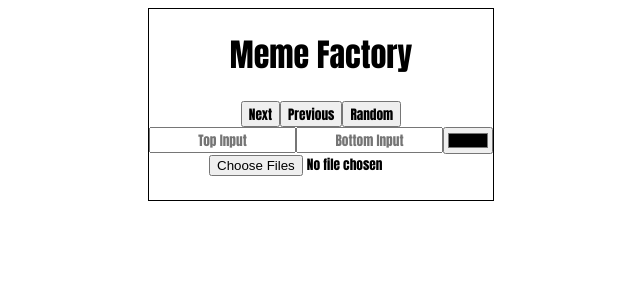
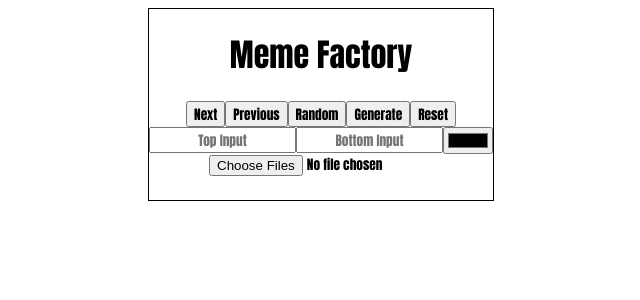
Before and after one commit to Elie-Soued/memeFactoryAngular, an Angular app: page / in a window 1280 px wide. Shown: the top 300 px of the page, without its empty margins (327-967 px from the left). Built offline with nearby package versions, Linux system fonts and the light colour scheme; no server answers.

Commit message:
Create the Generate and Reset functionalities

```diff
--- a/src/app/components/image-holder/image-holder.component.html
+++ b/src/app/components/image-holder/image-holder.component.html
@@ -4,6 +4,8 @@
       <button (click)="goNext()">Next</button>
       <button (click)="goBack()">Previous</button>
       <button (click)="goRandom()">Random</button>
+      <button (click)="generate(centralImageDom)">Generate</button>
+      <button (click)="reset()">Reset</button>
     </nav>
   </div>
 
@@ -39,7 +41,7 @@
     (change)="onFileSelected($event)"
   />
 
-  <div id="imageWrapper">
+  <div #centralImageDom id="imageWrapper">
     <img [src]="centralPicture" />
 
     <div id="UpperInput" [style.color]="colorInput.value">
@@ -49,4 +51,8 @@
       {{ lowerInput.value }}
     </div>
   </div>
+
+  <div *ngIf="generatedImage">
+    <img src="{{ generatedImage }}" />
+  </div>
 </div>
--- a/src/app/components/image-holder/image-holder.component.ts
+++ b/src/app/components/image-holder/image-holder.component.ts
@@ -1,8 +1,9 @@
-import { Component, OnInit } from '@angular/core';
+import { Component, ElementRef, OnInit, ViewChild } from '@angular/core';
 import { ImagesService } from '../../images.service';
 import { FormControl } from '@angular/forms';
 import { Image } from '../../Image';
 import { SanitizePipe } from '../../sanitize.pipe';
+import * as htmlToImage from 'html-to-image';
 
 @Component({
   selector: 'app-image-holder',
@@ -13,7 +14,8 @@ export class ImageHolderComponent implements OnInit {
   images?: Image[];
   index: number = 0;
   centralPicture?: string;
-  uploadedPicture: string = '';
+  uploadedPicture?: string;
+  generatedImage?: string;
   upperInput = new FormControl('');
   lowerInput = new FormControl('');
   colorInput = new FormControl('');
@@ -72,4 +74,19 @@ export class ImageHolderComponent implements OnInit {
     const uploaded = URL.createObjectURL(event.target.files[0]);
     this.centralPicture = this.sanitize.transform(uploaded);
   }
+
+  generate = (dom: HTMLElement) => {
+    htmlToImage
+      .toPng(dom)
+      .then((dataUrl) => {
+        this.generatedImage = dataUrl;
+      })
+      .catch(function (error) {
+        console.error('oops, something went wrong!', error);
+      });
+  };
+
+  reset = () => {
+    this.generatedImage = '';
+  };
 }
```
